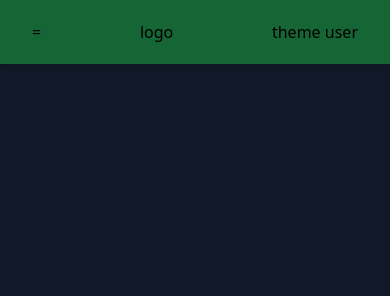
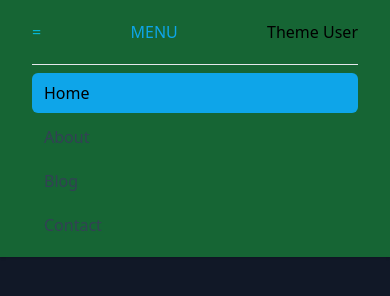
Before and after one commit to VoidEren/Tailwind-Practice, a website built with Vite: page index.html in a window 390 px wide. Built offline with nearby package versions, Linux system fonts and the light colour scheme.

Commit message:
Links de navegacion movil

```diff
--- a/index.html
+++ b/index.html
@@ -1,18 +1,35 @@
 <!DOCTYPE html>
 <html lang="en">
 <head>
+    <link rel="stylesheet" href="./tailwind.css">
 </head>
-    <link rel="stylesheet" href="./tailwind.css">
 <body class="bg-gray-900">
     <header class="bg-green-800 shadow px-8">
         <div class="flex h-16 justify-between items-center">
-                <button>=</button>
-                <a href="#"> logo </a>
+            <button class="rounded text-cyan-500 transition-colors hover:bg-slate-900 hover:text-slate-100 focus:ring-2">
+                =
+            </button>
+            <a
+            class="text-sky-500 hover:rotate-6 duration-500"
+            href="#">
+                MENU
+            </a>
             <div>
-                    <button> theme </button>
-                    <button> user </button>
+                <button>Theme User</button>
+            </div>
+        </div>
+        <div class="space-y-1 pb-3 border-t pt-2 md:hidden ">
+        <a href="#" class=" block rounded-md px-3 py-2 bg-sky-500 hover:text-white">
+            Home </a>
 
-                </div>
+        <a href="#" class=" block px-3 py-2 text-slate-700 hover:bg-sky-500 hover:text-white rounded-md transition-colors">
+            About </a>
+
+        <a href="#" class=" block px-3 py-2 text-slate-700 hover:bg-sky-500 hover:text-white rounded-md transition-colors">
+            Blog </a>
+
+        <a href="#" class=" block px-3 py-2 text-slate-700 hover:bg-sky-500 hover:text-white rounded-md transition-colors">
+            Contact </a>
         </div>
     </header>
 </body>
```
Also changed, not shown: dist/assets/index-CP_pHWKp.css (added), dist/index.html, images/be8cc91ca24dea985ec394dfd8e5ff74.jpg (added), images/thumb-1920-1010601.jpg (added), 1 other file. Lines whose indentation alone changed are shown as unchanged.
